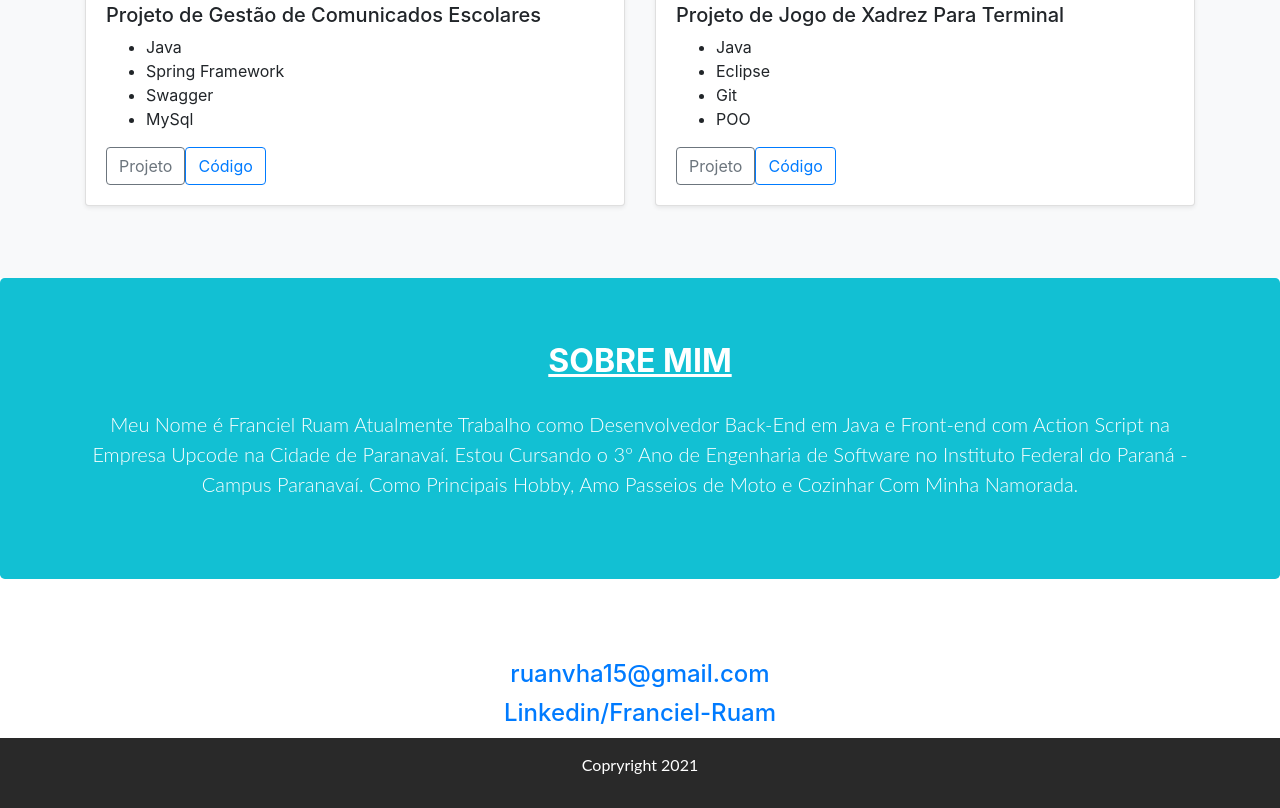
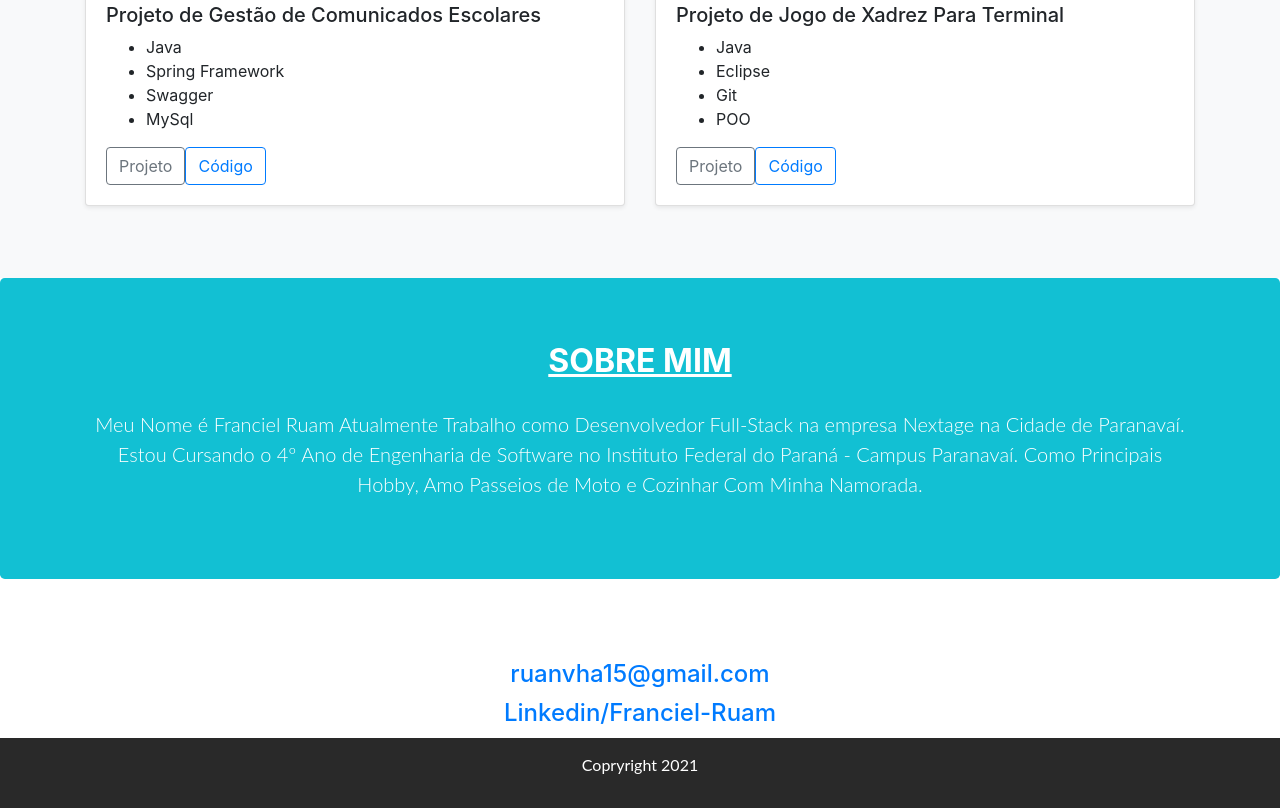
Before and after one commit to Francielxyz/Web_PortifolioFinal, a plain HTML site: page index.html in a window 1280 px wide. Shown: the part 1609-2417 px from the top of the page. Drawn offline with nearby package versions, Linux system fonts and the light colour scheme.

Commit message:
Update index.html

```diff
--- a/index.html
+++ b/index.html
@@ -180,9 +180,8 @@
     <section class="jumbotron text-center corPrimaria" id="sobre-mim">
         <div class="container">
             <h2 class="jumbotron-heading titulosBrancos">Sobre Mim</h2>
-            <p class="lead textBranco">Meu Nome é Franciel Ruam Atualmente Trabalho como Desenvolvedor Back-End em Java
-                e Front-end com Action Script na Empresa Upcode na Cidade de Paranavaí. Estou Cursando o 3º Ano de
-                Engenharia de Software no Instituto Federal do Paraná - Campus Paranavaí. Como Principais Hobby, Amo
+            <p class="lead textBranco">Meu Nome é Franciel Ruam Atualmente Trabalho como Desenvolvedor Full-Stack na empresa Nextage
+                na Cidade de Paranavaí. Estou Cursando o 4º Ano de Engenharia de Software no Instituto Federal do Paraná - Campus Paranavaí. Como Principais Hobby, Amo
                 Passeios de Moto e Cozinhar Com Minha Namorada.
             </p>
         </div>
```
